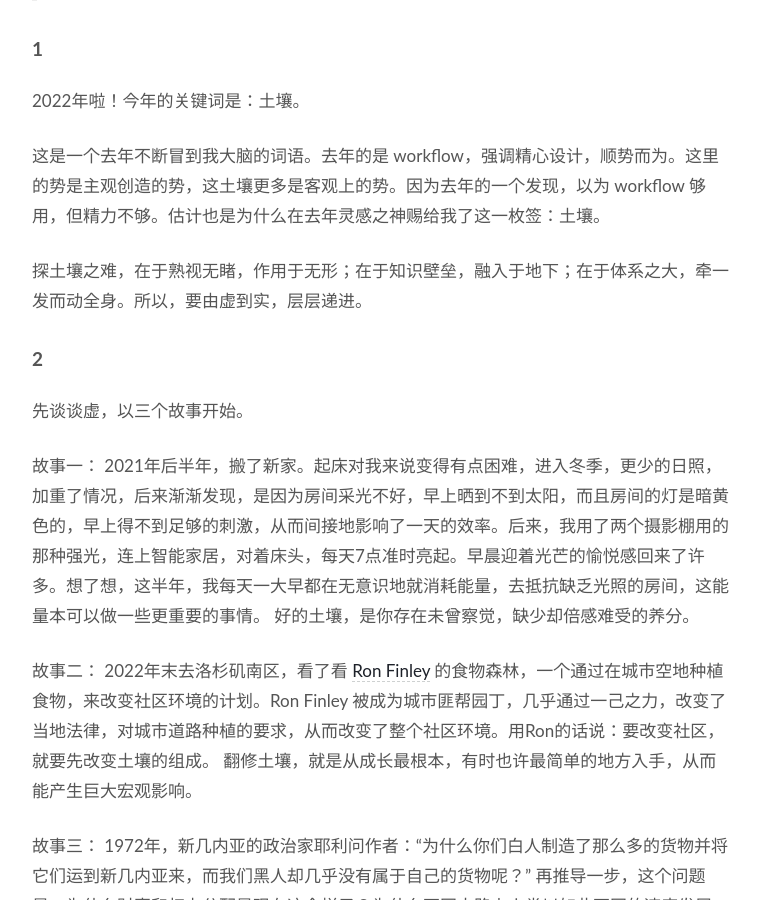
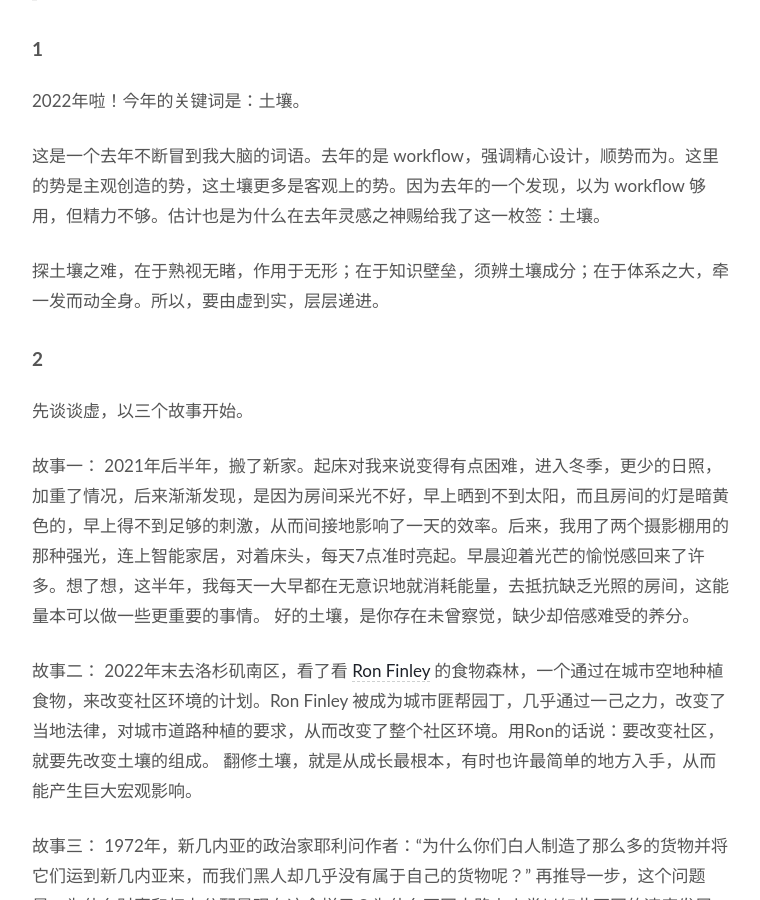
Before and after one commit to WillWang-X/willwang-x.github.io, a Jekyll site: the page built from _posts/blogs/2022-01-04-2022-soil.md, in a window 1280 px wide and 900 px high, scrolled down 698 px. Shown: the whole window, without its empty margins (258-1018 px from the left). Built offline with Jekyll 4.4.1, drawn with Linux system fonts in a browser that asks for light colours.

Commit message:
update 2022

```diff
--- a/_posts/blogs/2022-01-04-2022-soil.md
+++ b/_posts/blogs/2022-01-04-2022-soil.md
@@ -34,7 +34,7 @@ published: true
 
 这是一个去年不断冒到我大脑的词语。去年的是 workflow，强调精心设计，顺势而为。这里的势是主观创造的势，这土壤更多是客观上的势。因为去年的一个发现，以为 workflow 够用，但精力不够。估计也是为什么在去年灵感之神赐给我了这一枚签：土壤。
 
-探土壤之难，在于熟视无睹，作用于无形；在于知识壁垒，融入于地下；在于体系之大，牵一发而动全身。所以，要由虚到实，层层递进。
+探土壤之难，在于熟视无睹，作用于无形；在于知识壁垒，须辨土壤成分；在于体系之大，牵一发而动全身。所以，要由虚到实，层层递进。
 
 ## 2
 
```
